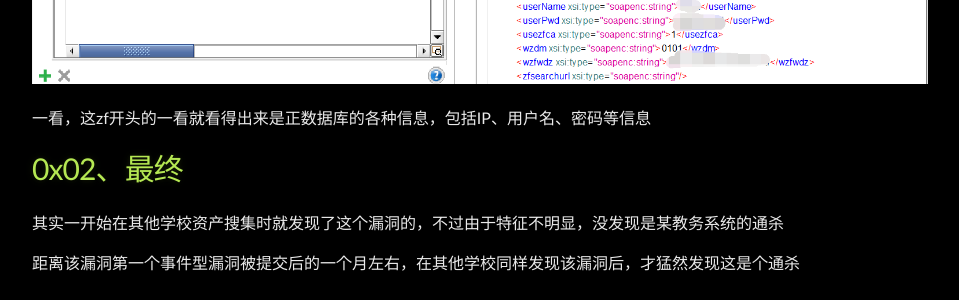
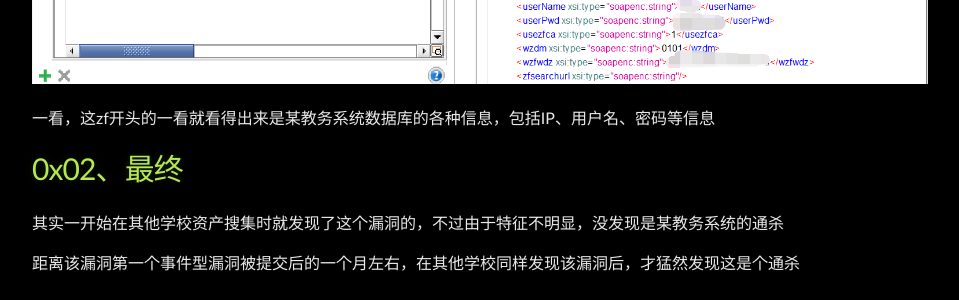
Before and after one commit to Leeyangee/leeyangee.github.io, a Jekyll site: the page built from _posts/2023-11-20-黑盒挖掘某教务智慧校园系统通杀.md, in a window 1280 px wide. Shown: the part 1964-2264 px from the top of the page, without its empty margins (160-1119 px from the left). Built offline with Jekyll 4.4.1, drawn with Linux system fonts in a browser that asks for light colours.

Commit message:
Update 2023-11-20-黑盒挖掘某教务智慧校园系统通杀.md

```diff
--- a/_posts/2023-11-20-黑盒挖掘某教务智慧校园系统通杀.md
+++ b/_posts/2023-11-20-黑盒挖掘某教务智慧校园系统通杀.md
@@ -42,7 +42,7 @@ error: The element type "meta" must be terminated by the matching end-tag ""
 
 ![图片](/image/2023-11-16-6.png)
 
-一看，这zf开头的一看就看得出来是正数据库的各种信息，包括IP、用户名、密码等信息
+一看，这zf开头的一看就看得出来是某教务系统数据库的各种信息，包括IP、用户名、密码等信息
 
 # [](#header-1)0x02、最终
 
```
